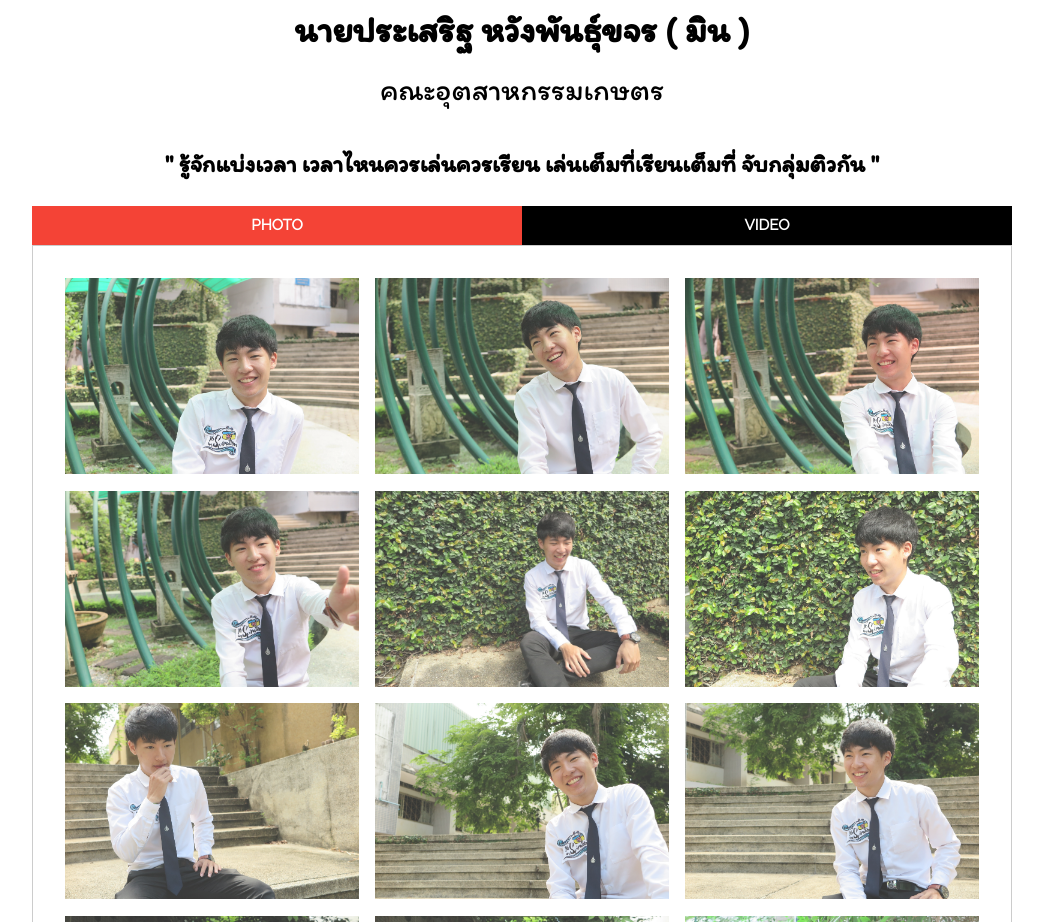
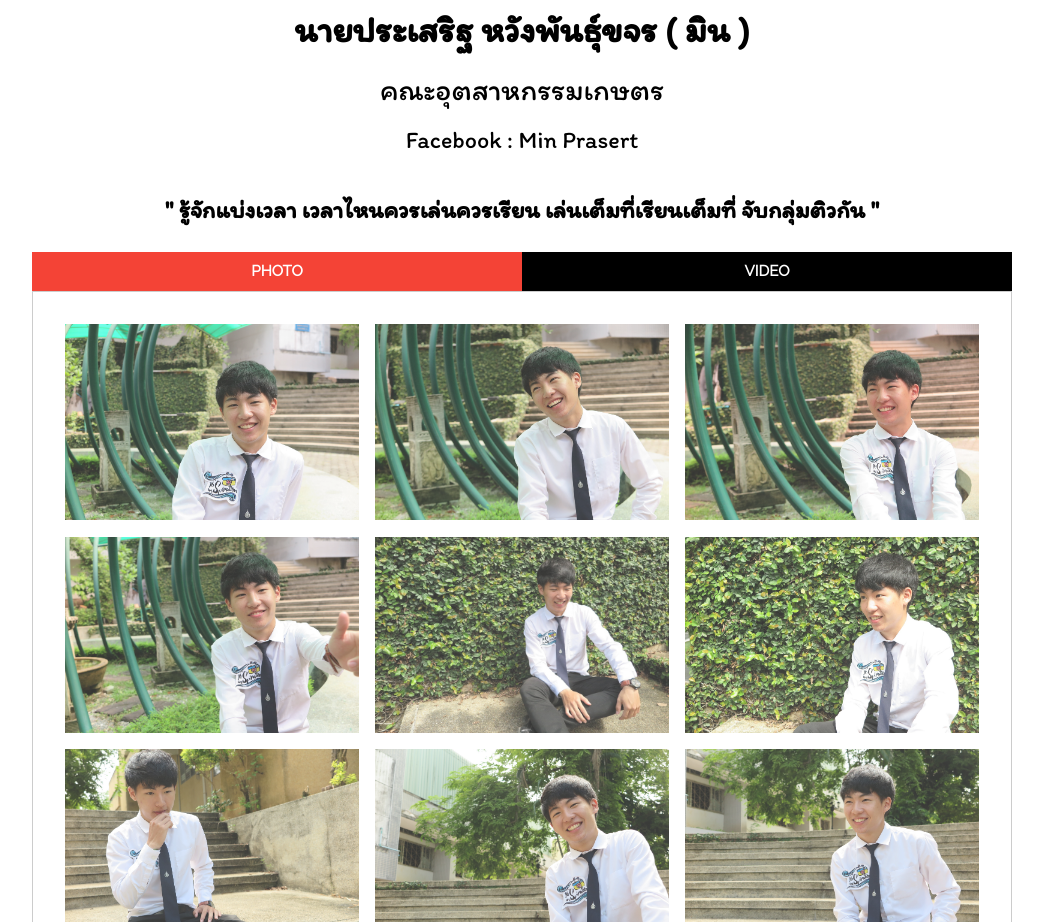
Before and after one commit to impalmn/16Inspirations-min, a plain HTML site: page index.html in a window 1280 px wide. Shown: the part 999-1921 px from the top of the page, without its empty margins (118-1161 px from the left). Drawn offline with nearby package versions, Linux system fonts and the light colour scheme.

Commit message:
Update index.html

```diff
--- a/index.html
+++ b/index.html
@@ -43,6 +43,7 @@ h2,h3,h4,h5,h6,p {font-family: "Itim", sans-serif}
   <div class="w3-content">
     <h2 class="w3-center w3-text-black w3-xxlarge"><b>นายประเสริฐ หวังพันธุ์ขจร ( มิน )</b></h2>
     <h2 class="w3-center w3-text-black">คณะอุตสาหกรรมเกษตร</h2>
+    <h3 class="w3-center w3-text-black">Facebook : Min Prasert</h3>
 
   <!-- ???? -->
 <div class="w3-container w3-center">
```
